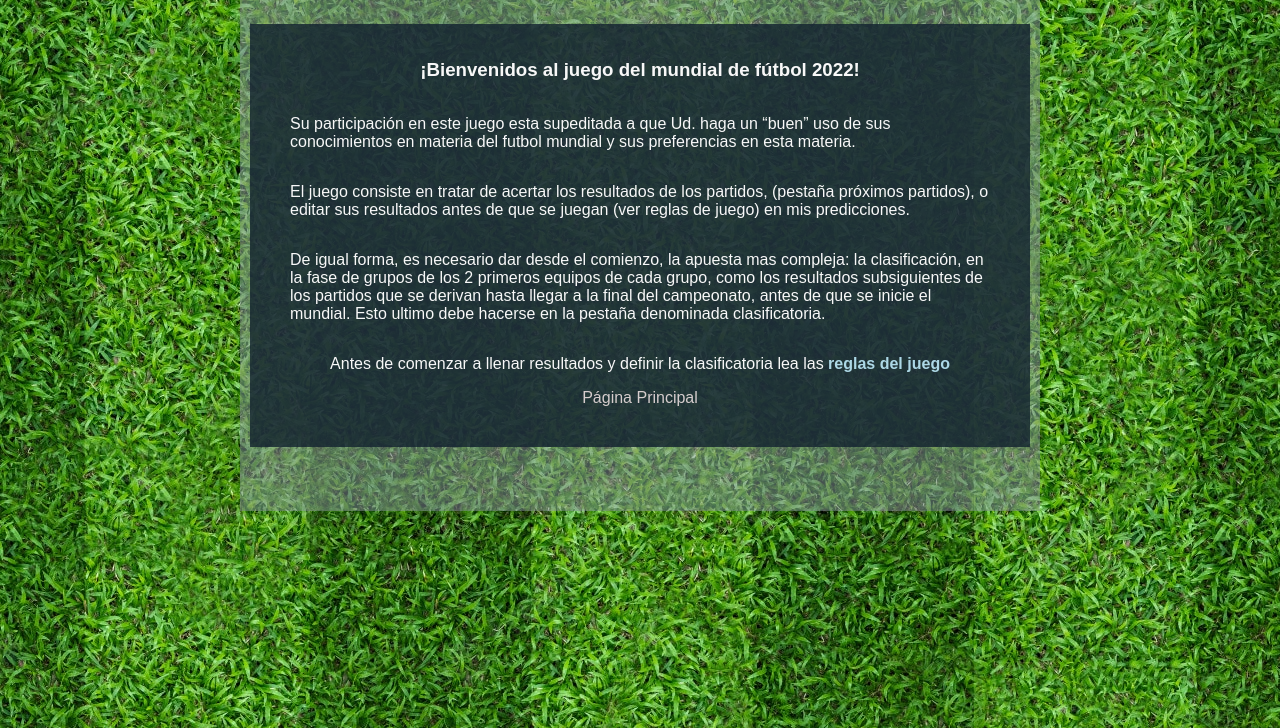
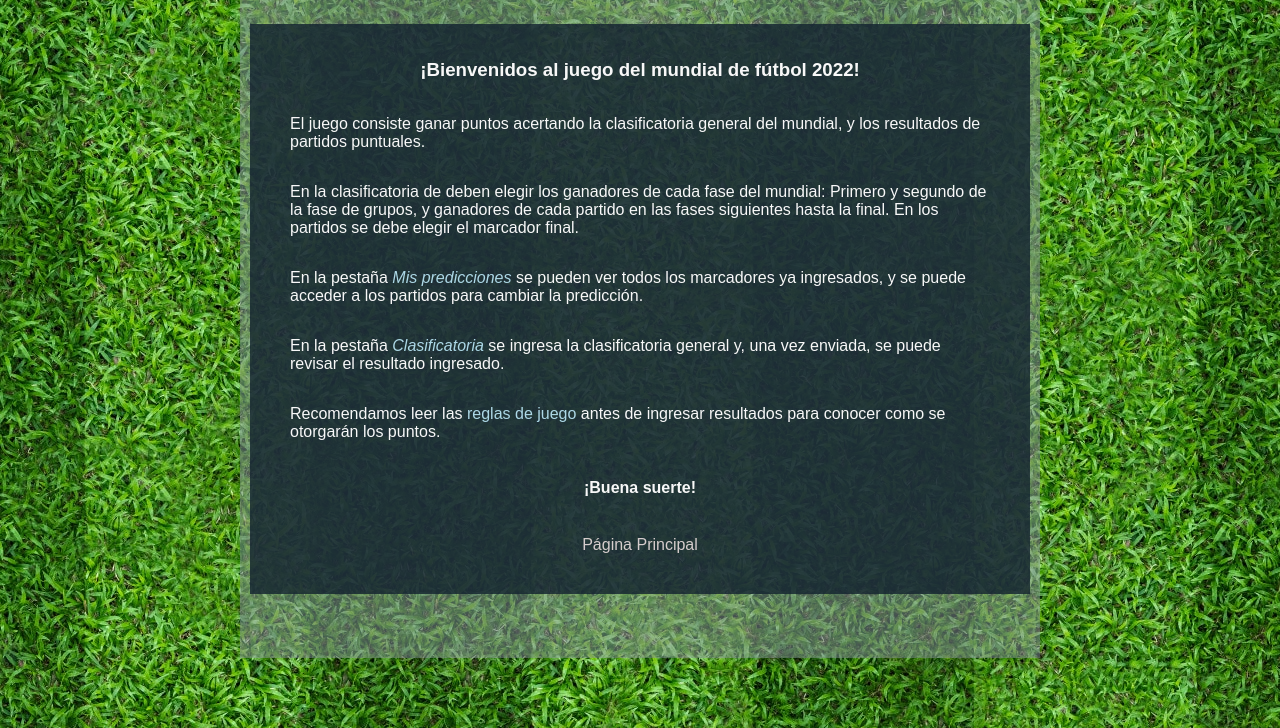
Before and after one commit to JP235/mundial, a Django app: page /bienvenidos in a window 1280 px wide. Shown: the part 72-800 px from the top of the page. Run offline with Django 3.2, Linux system fonts and the light colour scheme.

Commit message:
production v1

```diff
--- a/API/forms.py
+++ b/API/forms.py
@@ -6,7 +6,7 @@ from bracket.models import UsersPoints, Prediction
 class NewUserForm(UserCreationForm):
     class Meta:
         model = User
-        fields = ("username", "password1", "password2")
+        fields = ("username","first_name","last_name", "password1", "password2")
 
     def save(self, commit=True):
         user = super(NewUserForm, self).save(commit=False)
--- a/API/views.py
+++ b/API/views.py
@@ -77,6 +77,8 @@ class BracketPredictionAPIView(APIView):
             messages.error(request,"No se pueden dejar opciones sin equipo elegido")
 
         return redirect("/clasificatoria")
+    def get(self,request,*args,**kwargs):
+        return redirect("/clasificatoria")
 
 class PredictionAPIView(APIView):
     permission_classes = [permissions.IsAuthenticated]
--- a/bracket/templates/bracket/disp_onevone.html
+++ b/bracket/templates/bracket/disp_onevone.html
@@ -6,7 +6,7 @@
                 style="background:url({{ T1.flag_fifa_url }}) center center / 100% no-repeat"></div>
                 <div class="abbr">{{ T1.abbr }}</div>
             </div>
-            <h2>vs.</h2>
+            <h2>vs</h2>
             <div class="flag_abbr {{ T2.abbr }}">
                 <div class="flag"
                      style="background:url({{ T2.flag_fifa_url }}) center center / 100% no-repeat"></div>
--- a/bracket/views.py
+++ b/bracket/views.py
@@ -56,8 +56,8 @@ class PredListView(ListView):
 class BracketView(View):
     context_object_name = "ctx"
 
-    def get(self, request):
-        if len(pred := BracketPrediction.objects.filter(owner=request.user)) > 0:
+    def get(self, request, username=None):
+        if len(pred := BracketPrediction.objects.filter(owner=username if username else request.user)) > 0:
             full_bracket = pred[0].get_bracket()
 
             ctx = {"completed": True, "bracket": full_bracket}
--- a/home/templates/main/rules.html
+++ b/home/templates/main/rules.html
@@ -10,7 +10,7 @@
         <p>
             El ganador del juego será aquella persona que logre acumular la mayor cantidad de puntos al
             finalizar el mundial Catar 2022. Los puntos serán asignados de acuerdo a los aciertos en los
-            resultados de los partidos y en la apuesta de denominada como clasificatoria.
+            resultados de los partidos y de la clasificatoria.
         </p>
         <p>
             Los puntos serán otorgados siguiendo las siguientes pautas:
@@ -34,9 +34,9 @@
                 Se podrán realizar o modificar predicciones de un partido hasta las 23:59h (hora Colombia) del día anterior a que sea jugado.
             </i>
         </p>
-        <h3><strong>Prediccion de Clasifictoria</strong></h3>
+        <h3><strong>Prediccion de Clasificatoria</strong></h3>
         <p>
-            Antes del inicio del mundial se deberá predecir la clasifictoria desde fase de grupos hasta la final. Esta predicción <strong>no</strong> se podrá modificar una vez hecha.
+            Antes del inicio del mundial se deberá predecir la clasificatoria desde fase de grupos hasta la final. Esta predicción <strong>no</strong> se podrá modificar una vez hecha.
         </p>
         <p>Al terminar cada ronda los jugadores que hayan acertado recibirán puntos acorde a sus predicciones.</p>
         <ul type="none">
--- a/home/templates/main/welcome.html
+++ b/home/templates/main/welcome.html
@@ -2,26 +2,26 @@
 {% block content %}
     <div class="MensajeInicial">
         <h3>¡Bienvenidos al juego del mundial de fútbol 2022!</h3>
+
         <p>
-            Su participación en este juego esta supeditada a que Ud. haga un “buen” uso de
-            sus conocimientos en materia del futbol mundial y sus preferencias en esta
-            materia.
+            El juego consiste ganar puntos acertando la clasificatoria general del mundial, y los resultados de partidos puntuales.
         </p>
         <p>
-            El juego consiste en tratar de acertar los resultados de los partidos, (pestaña
-            próximos partidos), o editar sus resultados antes de que se juegan (ver reglas de
-            juego) en mis predicciones.
+            En la clasificatoria de deben elegir los ganadores de cada fase del mundial: Primero y segundo de la fase de grupos, y ganadores de cada partido en las fases siguientes hasta la final.
+            En los partidos se debe elegir el marcador final.
         </p>
         <p>
-            De igual forma, es necesario dar desde el comienzo,
-            la apuesta mas compleja: la clasificación, en la fase de grupos de los 2 primeros
-            equipos de cada grupo, como los resultados subsiguientes de los partidos que
-            se derivan hasta llegar a la final del campeonato, antes de que se inicie el
-            mundial. Esto ultimo debe hacerse en la pestaña denominada clasificatoria.
+            En la pestaña <a class="rulesLink" href="{% url 'home:my_predictions' %}"><i>Mis predicciones</i></a> se pueden ver todos los marcadores ya ingresados, y se puede acceder a los partidos para cambiar la predicción.
         </p>
         <p>
-            Antes de comenzar a llenar resultados y definir la clasificatoria lea las <a href="{% url 'home:rules' %}"> <strong class="rulesLink">reglas del juego</strong> </a>
+            En la pestaña <a class="rulesLink" href="{% url 'home:bracket' %}"><i>Clasificatoria</i></a> se ingresa la clasificatoria general y, una vez enviada, se puede revisar el resultado ingresado.
         </p>
+        <p>
+            Recomendamos leer las <a class="rulesLink" href="{% url 'home:rules' %}">reglas de juego</a> antes de ingresar resultados para conocer como se otorgarán los puntos.
+        </p>
+        <h4> ¡Buena suerte!
+        </h4>
+        <br/>
         <a href="{% url "home:home" %}">Página Principal</a>
     </div>
 {% endblock %}
```
Also changed, not shown: bracket/templates/bracket/prediction_list.html (+21 -9 lines), home/static/predictions_page.js (+33 -22 lines), identification/templates/identification/login_register.html (+28 -18 lines).
